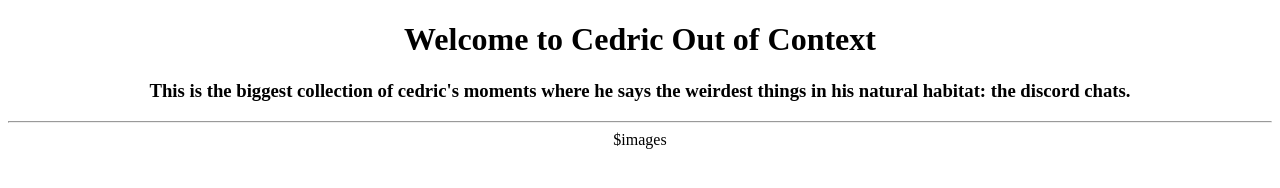
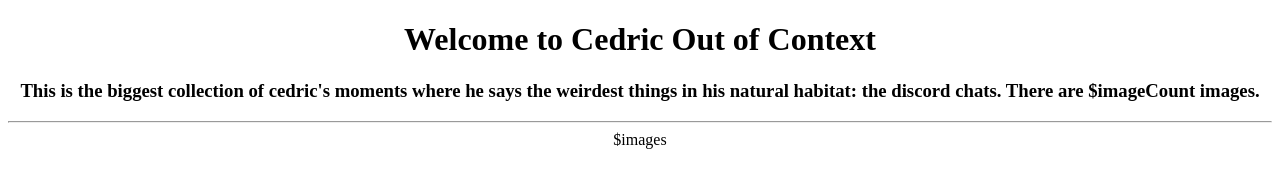
Before and after one commit to sinjs/cedric-ooc, a website: page index.html in a window 1280 px wide. Drawn offline with Linux system fonts and the light colour scheme.

Commit message:
Add image count on title

```diff
--- a/index.html
+++ b/index.html
@@ -28,7 +28,7 @@
     <h1>Welcome to Cedric Out of Context</h1>
     <h3>
       This is the biggest collection of cedric's moments where he says the weirdest things in his
-      natural habitat: the discord chats.
+      natural habitat: the discord chats. There are $imageCount images.
     </h3>
     <hr>
     $images
--- a/scripts/build.js
+++ b/scripts/build.js
@@ -87,6 +87,7 @@ async function main() {
   console.log("[🌐] Package: Add images to HTML");
 
   index = index.replaceAll("$images", htmlImages);
+  index = index.replaceAll("$imageCount", imageCount);
 
   console.log("[🌐] Package: Write index.html");
 
```
